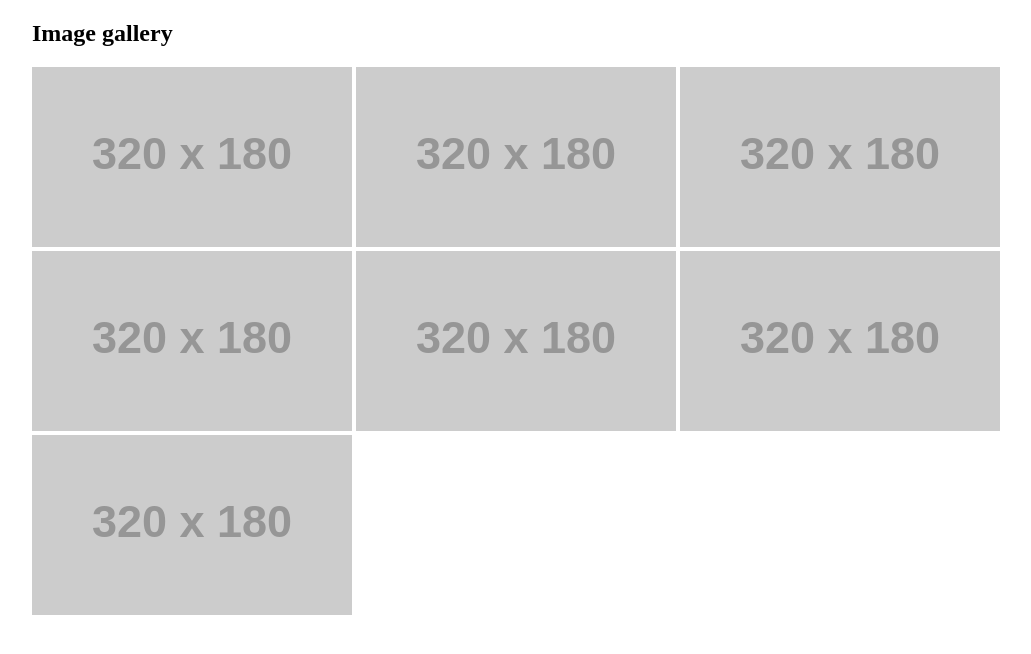
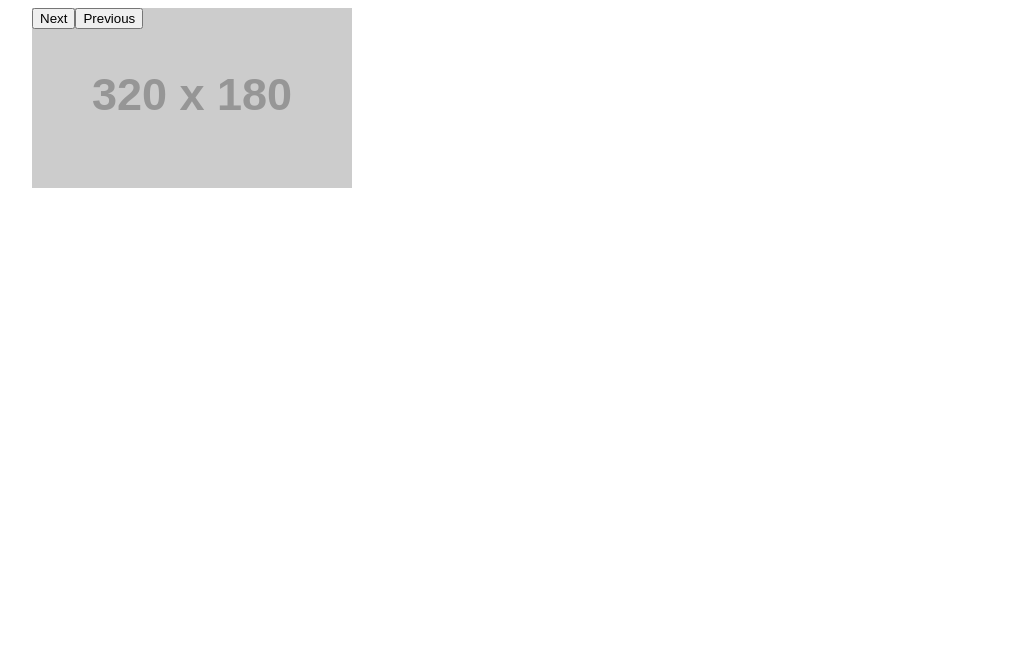
Before and after one commit to camden-chip/image-gallery, a plain HTML site: page index.html in a window 1280 px wide. Shown: the whole page, without its empty margins (8-1039 px from the left). Drawn offline with Linux system fonts and the light colour scheme; placeholder pictures from the web are drawn by us.

Commit message:
show image in slider with buttons

```diff
--- a/css/styles.css
+++ b/css/styles.css
@@ -2,3 +2,8 @@ main {
 	margin: 0 auto;
 	width: 1200px;
 }
+#slider {
+	width: 320px;
+	height: 180px;
+	background-color: #333333;
+}
--- a/js/slider.js
+++ b/js/slider.js
@@ -1 +1,41 @@
-alert('hello');
+//get all links of the images
+var allImages = document.querySelectorAll( '#gallery img' );
+
+
+var imageSources = [];
+
+for (var i = 0; i < allImages.length; i++) {
+
+	imageSources.push( allImages[i].src );
+}
+console.log( imageSources )
+//delete all the images on the page
+
+var galleryContainer = document.querySelector( '#gallery');
+galleryContainer.innerHTML = '';
+//create the slider container
+
+var slider = document.createElement('div');
+
+//attach an ID to the slider
+slider.id = 'slider';
+
+//add the slider to the browser
+
+galleryContainer.appendChild( slider );
+var next = document.createElement('button');
+var prev = document.createElement('button');
+
+next.id = 'next';
+prev.id = 'prev';
+
+next.innerHTML = "Next";
+prev.innerHTML = "Previous";
+
+//add the buttons to the slider
+
+slider.appendChild(next);
+slider.appendChild(prev);
+
+// show the first image to the visitor
+ slider.style.backgroundImage = 'url('+ imageSources[0] +')';
```
